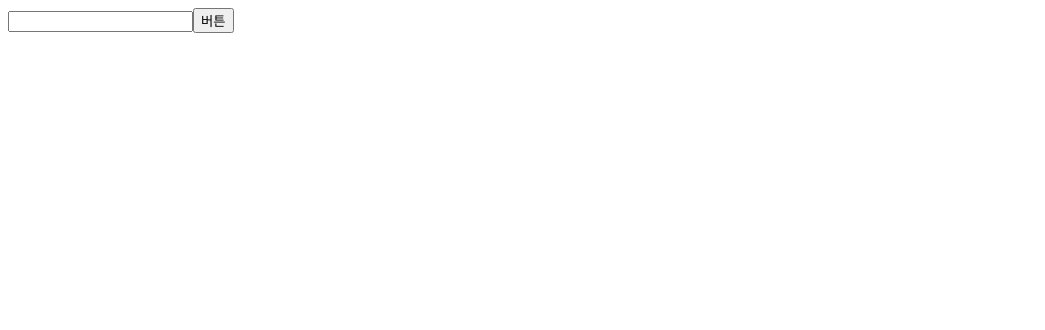
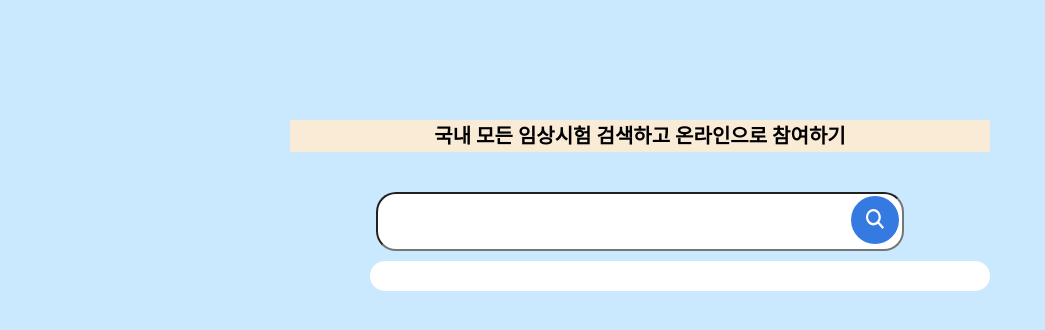
Before and after one commit to 5wintaek/pre-onboarding-11th-4, a React app: page / in a window 1280 px wide. Shown: the top 330 px of the page, without its empty margins (0-1045 px from the left). Built offline with nearby package versions, Linux system fonts and the light colour scheme; the HTML template or start-up script is replaced by a standard one.

Commit message:
[style] 전체적인 스타일 입히기

```diff
--- a/package.json
+++ b/package.json
@@ -17,7 +17,8 @@
     "eslint-config-react-app": "^7.0.1",
     "react": "^18.2.0",
     "react-dom": "^18.2.0",
-    "react-router-dom": "^6.14.1"
+    "react-router-dom": "^6.14.1",
+    "styled-components": "^6.0.4"
   },
   "devDependencies": {
     "@types/node": "^20.4.2",
--- a/src/App.tsx
+++ b/src/App.tsx
@@ -1,4 +1,4 @@
-import { SearchBar } from './components/SearchBar';
+import { SearchBar } from './components/SearchBar/SearchBar';
 
 function App() {
   return (
--- /dev/null
+++ b/src/assets/icon.tsx
@@ -0,0 +1,13 @@
+export const SearchIcon = ({ width, height, color }: IconProps) => (
+  <svg
+    viewBox="0 0 16 16"
+    fill="currentColor"
+    preserveAspectRatio="none"
+    xmlns="http://www.w3.org/2000/svg"
+    width={width}
+    height={height}
+    color={color}
+  >
+    <path d="M6.56 0a6.56 6.56 0 015.255 10.49L16 14.674 14.675 16l-4.186-4.184A6.56 6.56 0 116.561 0zm0 1.875a4.686 4.686 0 100 9.372 4.686 4.686 0 000-9.372z"></path>
+  </svg>
+);
--- a/src/components/RecommendList.tsx
+++ b/src/components/RecommendList.tsx
@@ -1,13 +1,33 @@
+import styled from 'styled-components';
+// import { SearchIcon } from '@/assets/icon';
+
 export const RecommendList = ({
   recommendValue,
 }: {
   recommendValue: RecommendValueType[];
 }) => {
   return (
-    <ul>
+    <Wrap>
       {recommendValue.map((item) => (
-        <li key={item.sickCd}>{item.sickNm}</li>
+        <List key={item.sickCd}>{item.sickNm}</List>
       ))}
-    </ul>
+    </Wrap>
   );
 };
+
+export const Wrap = styled.ul`
+  text-align: left;
+  list-style: none;
+  margin: 10px auto 0;
+  background: #fff;
+  border-radius: 15px;
+  padding: 10px 0 20px;
+  margin-left: 80px;
+`;
+
+export const List = styled.li`
+  color: #999;
+  font-size: 14px;
+  padding: 15px 30px;
+  /* background-color: red; */
+`;
--- a/src/components/SearchBar.tsx
+++ /dev/null
@@ -1,56 +0,0 @@
-import { getSickList } from '@/api/sickService';
-import { SearchContextType, sickContext } from '@/context/SickContext';
-import { ChangeEvent, useContext, useState } from 'react';
-import { RecommendList } from './RecommendList';
-
-export function SearchBar() {
-  const { recommendValue, fetchRecommendData } = useContext(
-    sickContext
-  ) as SearchContextType;
-  const [inputValue, setInputValue] = useState<string>('');
-  const [showModal, setShowModal] = useState<boolean>(false);
-
-  const handleClick = async () => {
-    // 여기는 이동처리만
-    // try {
-    //   if (inputValue.trim() !== '') {
-    //     const response = await getSickList(inputValue);
-    //     console.log(response);
-    //     setShowModal(true);
-    //   }
-    // } catch (error) {
-    //   console.error();
-    // }
-  };
-
-  const handleChange = async (e: ChangeEvent<HTMLInputElement>) => {
-    setInputValue(e.target.value);
-    await fetchRecommendData(e.target.value);
-  };
-
-  const handleKeyDown = (e: KeyboardEvent<HTMLInputElement>) => {
-    // if (e.key === 'Enter') {
-    //   e.preventDefault();
-    //   handleClick();
-    // }
-  };
-
-  const handleCloseModal = () => {
-    setShowModal(false);
-  };
-
-  return (
-    <div>
-      <input
-        type="text"
-        value={inputValue}
-        onChange={handleChange}
-        onKeyDown={handleKeyDown}
-      />
-      <button type="button" onClick={handleClick}>
-        버튼
-      </button>
-      <RecommendList recommendValue={recommendValue} />
-    </div>
-  );
-}
--- /dev/null
+++ b/src/components/SearchBar/SearchBar.style.tsx
@@ -0,0 +1,46 @@
+import styled from 'styled-components';
+
+export const Container = styled.div`
+  width: 700px;
+  margin: 120px auto;
+  text-align: center;
+  /* background-color: blue; */
+`;
+
+export const Header = styled.h2`
+  /* text-align: center; */
+  font-size: 20px;
+  font-weight: 700;
+  line-height: 1.6;
+  background-color: antiquewhite;
+  margin-bottom: 40px;
+`;
+
+export const Form = styled.form`
+  /* text-align: center; */
+`;
+
+export const Label = styled.label`
+  position: relative;
+  background-color: #fff;
+`;
+
+export const Input = styled.input`
+  background-color: yelloww;
+  width: 70%;
+  border-radius: 20px;
+  padding: 20px 10px 20px 24px;
+`;
+
+export const Button = styled.button`
+  border: none;
+  position: absolute;
+  width: 48px;
+  height: 48px;
+  bottom: -15px;
+  right: 5px;
+  background: #357ae1;
+  color: #fff;
+  border-radius: 50px 50px;
+  cursor: pointer;
+`;
--- /dev/null
+++ b/src/components/SearchBar/SearchBar.tsx
@@ -0,0 +1,75 @@
+import { SearchContextType, sickContext } from '@/context/SickContext';
+import { ChangeEvent, useContext, useState } from 'react';
+import { RecommendList } from '../RecommendList';
+import * as S from './SearchBar.style';
+import { SearchIcon } from '@/assets/icon';
+
+export function SearchBar() {
+  const { recommendValue, fetchRecommendData, setRecommendValue } = useContext(
+    sickContext
+  ) as SearchContextType;
+  const [inputValue, setInputValue] = useState<string>('');
+
+  const handleClick = async () => {
+    // 여기는 이동처리만
+    // try {
+    //   if (inputValue.trim() !== '') {
+    //     const response = await getSickList(inputValue);
+    //     console.log(response);
+    //     setShowModal(true);
+    //   }
+    // } catch (error) {
+    //   console.error();
+    // }
+  };
+
+  const handleChange = async (e: ChangeEvent<HTMLInputElement>) => {
+    const value = e.target.value;
+    setInputValue(value);
+    // await fetchRecommendData(inputValue);
+
+    if (e.target.value === '') {
+      setRecommendValue([]);
+    } else {
+      try {
+        const response = await fetchRecommendData(value);
+        console.log(response);
+      } catch (error) {
+        console.error();
+      }
+    }
+
+    // if (e.target.value === '') {
+    //   setRecommendValue([]);
+    // } else {
+    //   await fetchRecommendData(e.target.value);
+    // }
+  };
+
+  const handleKeyDown = (e: KeyboardEvent<HTMLInputElement>) => {
+    // if (e.key === 'Enter') {
+    //   e.preventDefault();
+    //   handleClick();
+    // }
+  };
+
+  return (
+    <S.Container>
+      <S.Header>국내 모든 임상시험 검색하고 온라인으로 참여하기</S.Header>
+      <S.Form action="">
+        <S.Label htmlFor="search">
+          <S.Input
+            type="text"
+            value={inputValue}
+            onChange={handleChange}
+            onKeyDown={handleKeyDown}
+          />
+          <S.Button type="button" onClick={handleClick}>
+            <SearchIcon width={'18px'} height={'20px'} />
+          </S.Button>
+        </S.Label>
+        <RecommendList recommendValue={recommendValue} />
+      </S.Form>
+    </S.Container>
+  );
+}
--- a/src/context/SickContext.tsx
+++ b/src/context/SickContext.tsx
@@ -22,17 +22,23 @@ export function SickProvider({ children }: ReactNode) {
 
   const fetchRecommendData = async (query: string) => {
     try {
-      const data = await getSickList(query);
-      console.log('context api 호출..');
-      setRecommendValue(data);
-      return data;
+      if (query === '') {
+        setRecommendValue([]);
+      } else {
+        const data = await getSickList(query);
+        console.info('calling api..');
+        setRecommendValue(data);
+        return data;
+      }
     } catch (error) {
       console.log(error);
     }
   };
 
   return (
-    <sickContext.Provider value={{ recommendValue, fetchRecommendData }}>
+    <sickContext.Provider
+      value={{ recommendValue, fetchRecommendData, setRecommendValue }}
+    >
       {children}
     </sickContext.Provider>
   );
--- a/src/index.tsx
+++ b/src/index.tsx
@@ -4,9 +4,11 @@ import ReactDOM from 'react-dom/client';
 import App from './App';
 // eslint-disable-next-line no-unused-vars
 import { SickProvider } from '@/context/SickContext';
+import '@/style/global.css';
 
 ReactDOM.createRoot(document.getElementById('root') as HTMLElement).render(
   // eslint-disable-next-line react/no-unknown-property
+
   <SickProvider>
     <App />
   </SickProvider>
--- /dev/null
+++ b/src/style/global.css
@@ -0,0 +1,3 @@
+body {
+  background-color: #cae9ff;
+}
```
Also changed, not shown: 1 other file (tests, documents, lock files or other folders).
